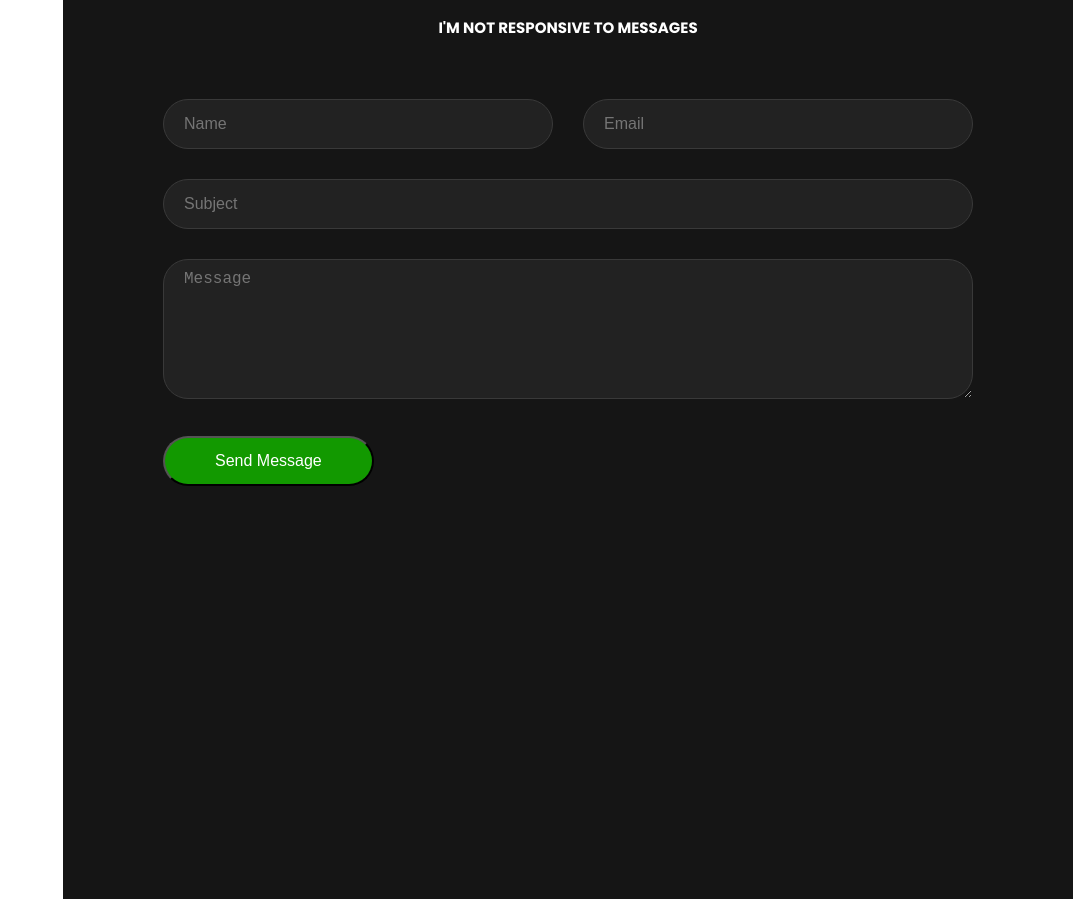
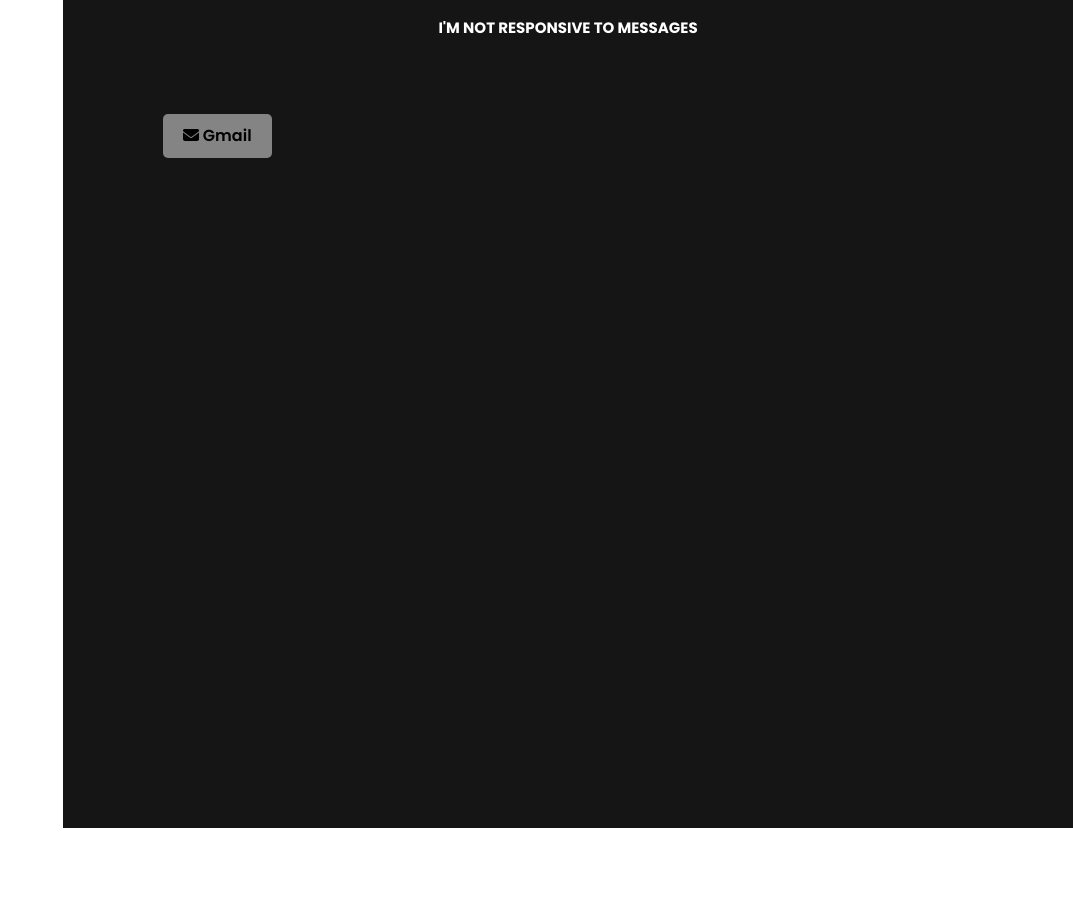
Before and after one commit to SICK-dawg-2003/WebsitePortfolioBalidoy, a plain HTML site: page index.html in a window 1280 px wide. Shown: the part 8982-9881 px from the top of the page, without its empty margins (207-1280 px from the left). After the commit the page ends 9810 px from the top, so only its background shows below. Drawn offline with nearby package versions, Linux system fonts and the light colour scheme; a web font is replaced by a local one.

Commit message:
Add files via upload

```diff
--- a/index.html
+++ b/index.html
@@ -709,38 +709,10 @@
           </div>
           <h3 class="contact-title padd-15">SEND ME AN EMAIL</h3>
           <h4 class="contact-sub-title padd-15">I'M NOT RESPONSIVE TO MESSAGES</h4>
-          <!-- ===== Contact Form ===== -->
-          <div class="row">
-            <div class="contact-form padd-15">
-              <div class="row">
-                <div class="form-item col-6 padd-15">
-                  <div class="form-group">
-                    <input type="text" class="form-control" placeholder="Name">
-                  </div>
-                </div>
-                <div class="form-item col-6 padd-15">
-                  <div class="form-group">
-                    <input type="email" class="form-control" placeholder="Email">
-                  </div>
-                </div>
-              </div>
-              <div class="row">
-                <div class="form-item col-12 padd-15">
-                  <div class="form-group">
-                    <input type="text" class="form-control" placeholder="Subject">
-                  </div>
-                </div>
-              </div>
-              <div class="row">
-                <div class="form-item col-12 padd-15">
-                  <div class="form-group">
-                    <textarea name="" class="form-control" id="" placeholder="Message"></textarea>
-                  </div>
-                </div>
-              </div>
-              <div class="row">
-                <div class="form-item col-12 padd-15">
-                  <button type="submit" class="btn">Send Message</button>
+          <a href="https://mail.google.com/mail/u/0/#inbox?compose=jrjtXLCCMpVrbNmKpnKFXSkfFQHSvbqGrZJvxxnRjfnrpFRTrSfzjjDDfBZwBDpgHsgpWkFC"
+            download="Project-17" class="btn-download">
+            <i class="fas fa-envelope"></i> Gmail
+          </a>
         </div>
   </div>
   </div>
```
Lines whose indentation alone changed are shown as unchanged.
